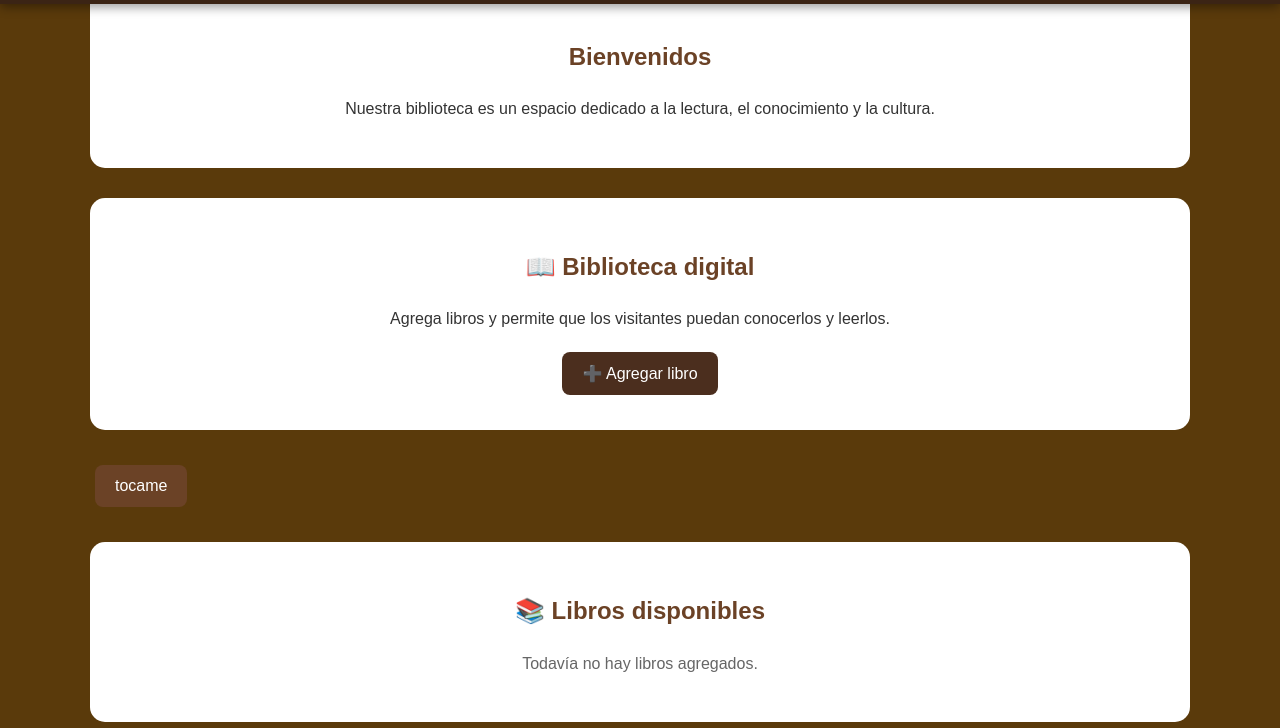
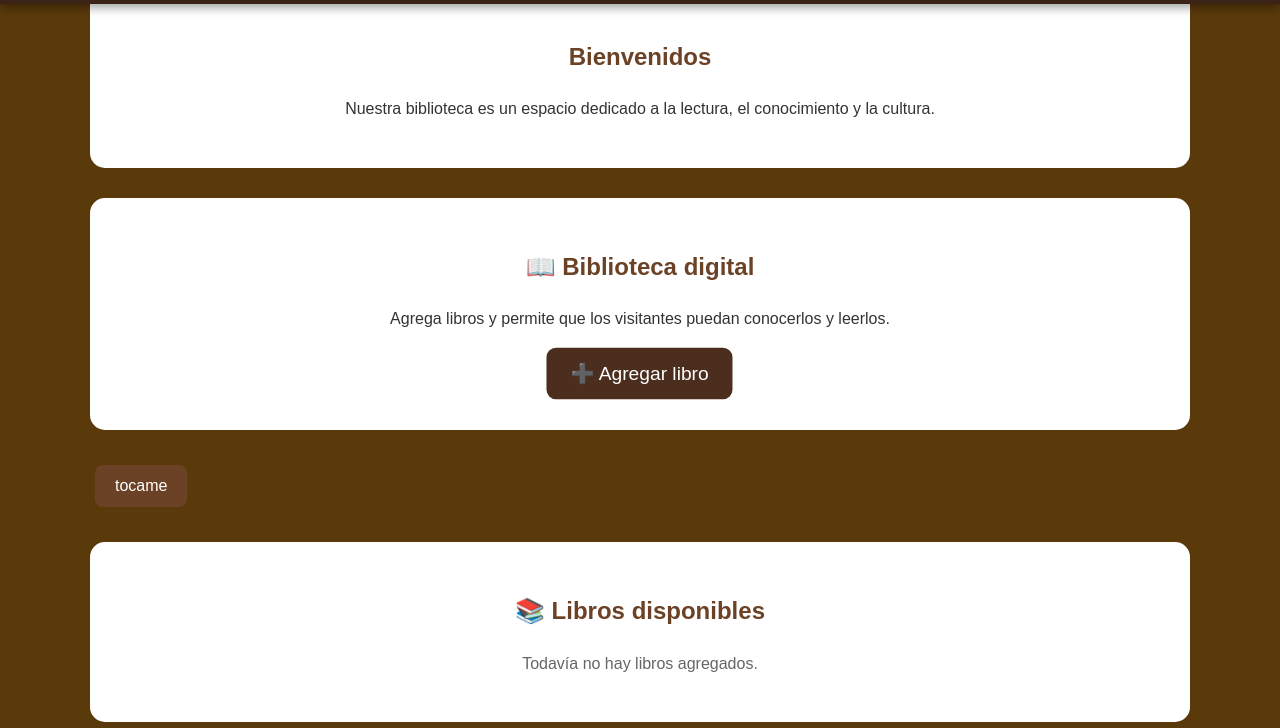
Before and after one commit to Fray95o/ProyectoBacano, a plain HTML site: page index.html in a window 1280 px wide. In both pictures the pointer is over the button "➕ Agregar libro". Shown: the part 502-1230 px from the top of the page. Drawn offline with Linux system fonts and the light colour scheme.

Commit message:
Una modificacion al boton

```diff
--- a/css/estilos.css
+++ b/css/estilos.css
@@ -27,7 +27,10 @@ button:hover {
   to { background-position: 200%; }
 }
 
-
+button:hover {
+    transform: scale(1.2);
+    transition: 0.3s
+}
 
 body {
     font-family: Arial, sans-serif;
```
